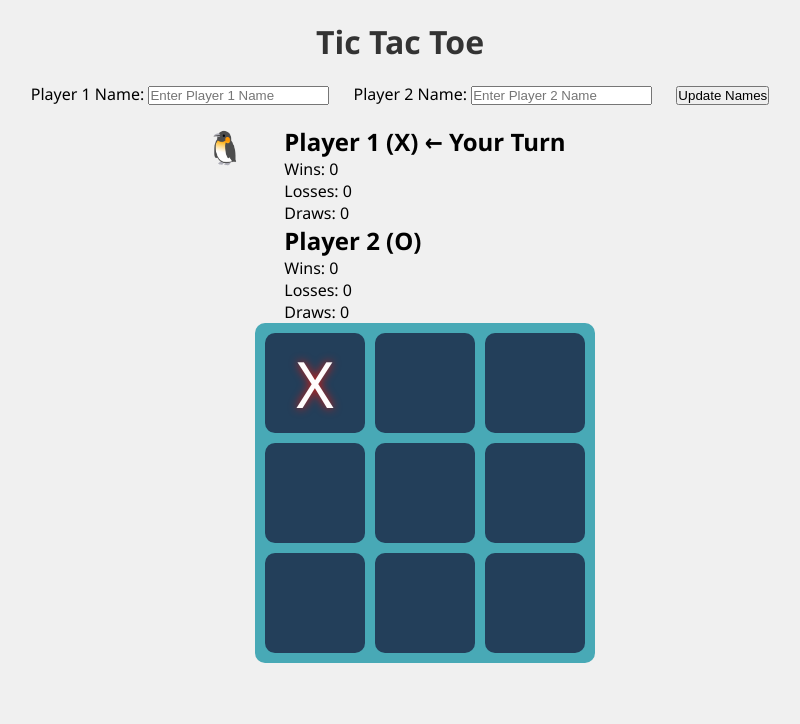
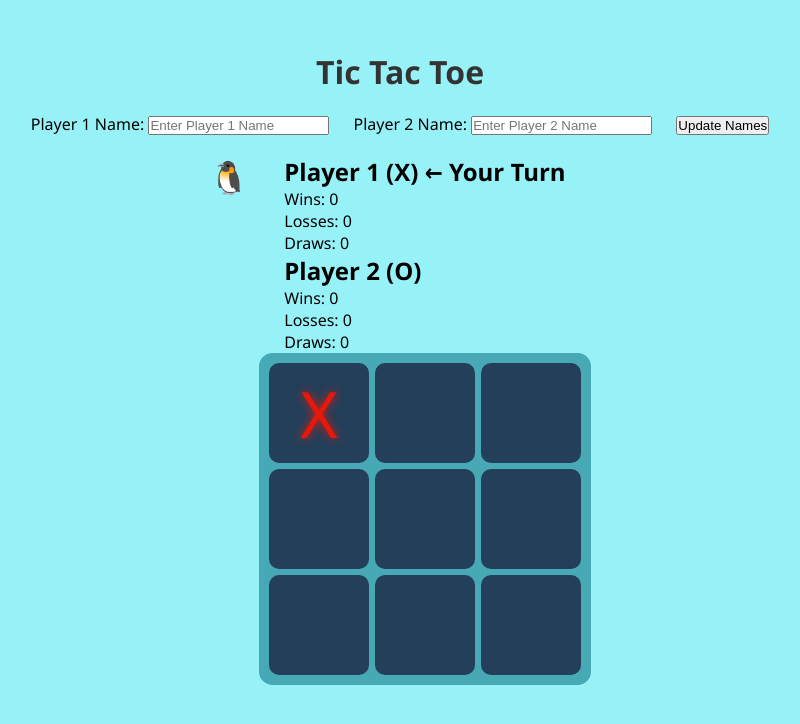
Before and after one commit to MrAman-2503/tic-tac-toe, a plain HTML site: page index.html in a window 1280 px wide. Both pictures are taken after a click on the element 554 px from the left and 383 px from the top of the page. Shown: the whole page, without its empty margins (240-1040 px from the left). Drawn offline with Linux system fonts and the light colour scheme.

Commit message:
Add files via upload

```diff
--- a/style.css
+++ b/style.css
@@ -2,6 +2,11 @@
     padding:0;
     margin:0;
     box-sizing:border-box;
+}
+.playerNameInput{
+    padding: 0;
+    margin: 0;
+    color: #004080;
 }
 body {
     font-family: 'Segoe UI', Tahoma, Geneva, Verdana, sans-serif;
@@ -10,8 +15,9 @@ body {
     align-items: center;
     justify-content: flex-start;
     height: 100vh;
-    margin: 0;
-    background-color: #f0f0f0;
+    margin-top: 20px;
+    padding: 10px;
+    background-color: #97f2f8;
 }
 
 h1 {
@@ -29,10 +35,10 @@ h1 {
     display: grid;
     grid-template-columns: repeat(3, 100px);
     grid-template-rows: repeat(3, 100px);
-    gap: 10px;
+    gap: 6px;
     background-color: #48a9b6;
     padding: 10px;
-    border-radius: 10px;
+    border-radius: 4%;
 }
 
 .cell {
@@ -51,7 +57,7 @@ h1 {
 }
 
 .cell.x {
-    color: #fffcfc; /* tomato red */
+    color: #e7180a; /* tomato red */
     text-shadow: 0 0 10px #e7180a;
     transition: color 0.3s ease, text-shadow 0.5s ease;
 }
@@ -68,13 +74,13 @@ h1 {
 }
 
 .board.x .cell:hover {
-    background-color: #660000;
+    background-color: #d410ee;
     box-shadow: 0 0 20px 6px #ff6347;
 }
 
 .board.o .cell:hover {
     background-color: #004080;
-    box-shadow: 0 0 20px 6px #1e90ff;
+    box-shadow: 0 0 20px 6px #adcceb;
 }
 
 .winning-message {
```
